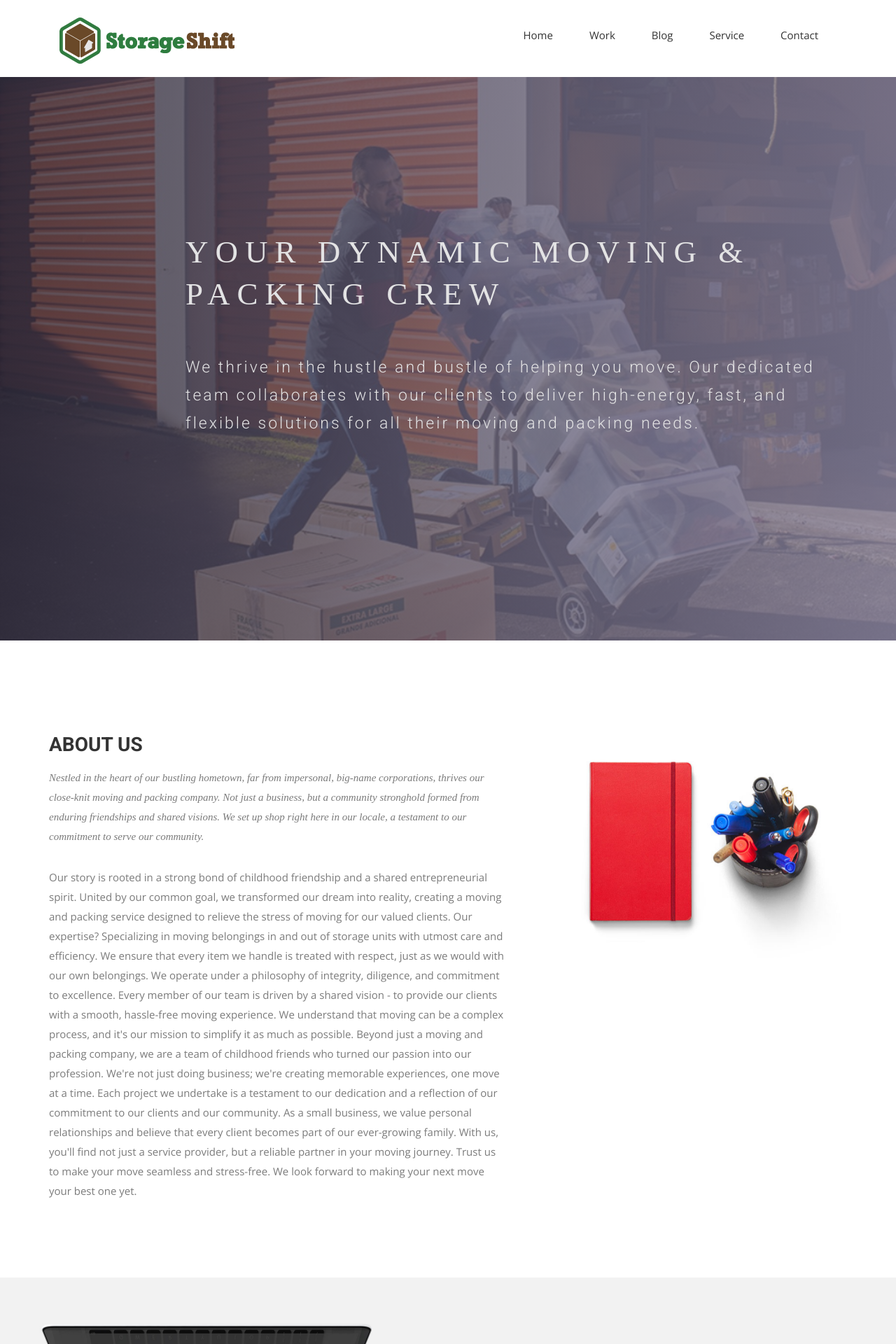
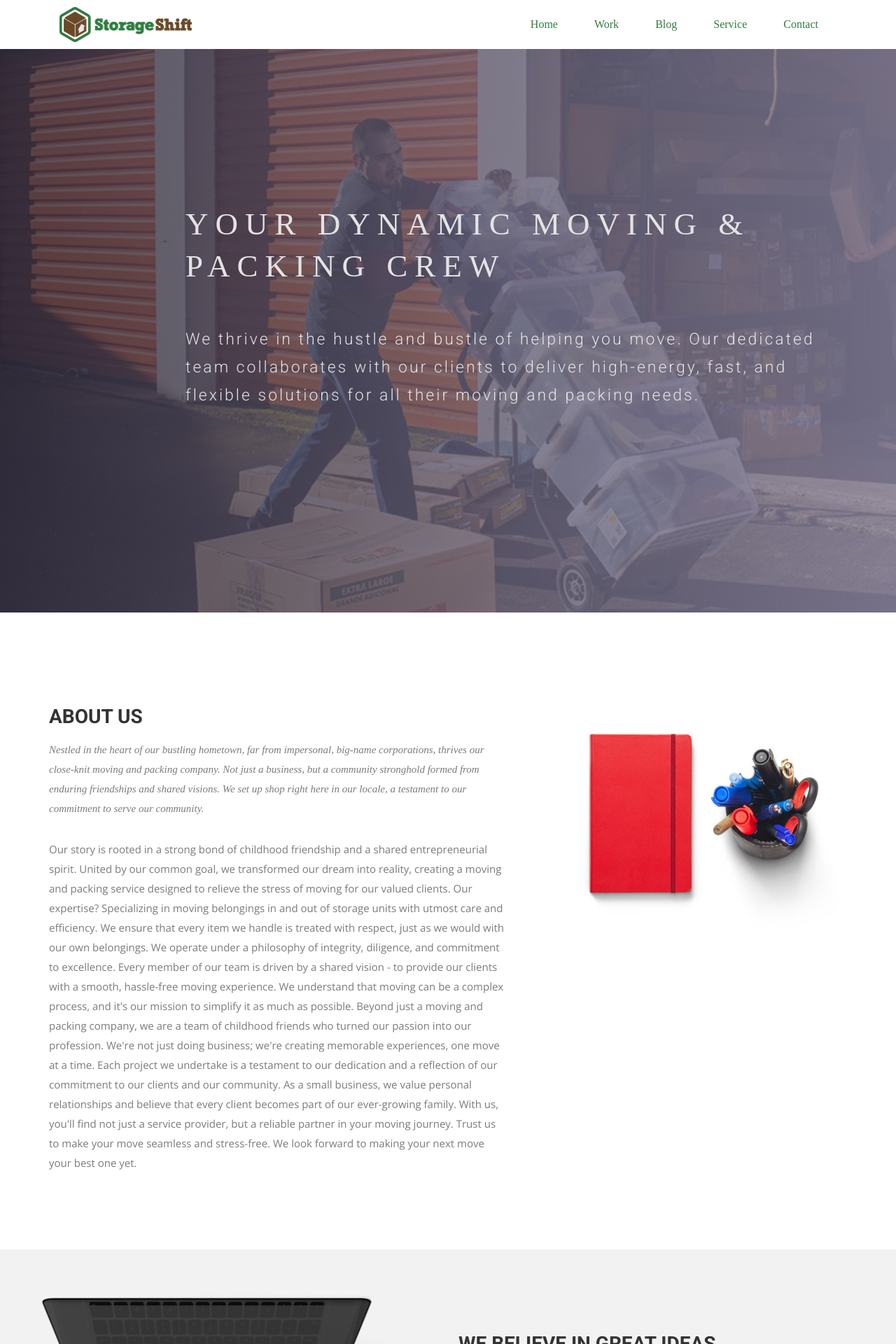
Before and after one commit to jjjustyn/storage_shift, a Jekyll site: the page built from index.html, in a window 1280 px wide. Shown: the top 1920 px of the page at 70% size. Built offline with Jekyll 4.4.1, drawn with Linux system fonts in a browser that asks for light colours; nearby versions of some CDN libraries; some web fonts are replaced.

Commit message:
Centered logo, increased logo resolution, and imported rockwell font from google

```diff
--- a/_includes/header.html
+++ b/_includes/header.html
@@ -15,7 +15,7 @@
             <span class="icon-bar"></span>
             </button>
             <a class="navbar-brand" href="index.html">
-              <img src="{{ site.baseurl }}/img/logo.png" alt="Logo">
+              <img class = "logo" src="{{ site.baseurl }}/img/logo.png" alt="Storage Shift">
             </a>
           </div>
             <!-- Collect the nav links, forms, and other content for toggling -->
--- a/css/airspace.css
+++ b/css/airspace.css
@@ -9,6 +9,7 @@
 @import url(//fonts.googleapis.com/css?family=Open+Sans:400,300,600);
 @import url(//fonts.googleapis.com/css?family=Roboto:400,100,300,500,700);
 @import url(//fonts.googleapis.com/css?family=Volkhov:400italic);
+@import url(//fonts.googleapis.com/css?family=Rockwell);
 /* var text-decoration */
 /*--
 	Common Css
@@ -66,27 +67,32 @@
 --*/
 header {
   background: #fff;
-  padding-top: 20px;
-  padding-bottom: 40px;
+  padding: 10px 0;
 }
 header .navbar {
   margin-bottom: 0px;
   border: 0px;
 }
 header .navbar-brand {
-  padding-top: 5px;
+  padding-top: 0px;
+}
+header .logo {
+  height: 50px;
+  width: auto;
 }
 header .navbar-default {
   background: none;
   border: 0px;
 }
 header .navbar-default .navbar-nav {
-  padding-top: 10px;
+  padding-top: 5px;
 }
 header .navbar-default .navbar-nav li a {
-  color: #333333;
+  color: #337D3E;
   padding: 10px 26px;
-  font-size: 15px;
+  font-size: 16px;
+  font-weight: 500;
+  font-family: 'Rockwell', serif;
 }
 font header .navbar-default .navbar-nav li a:hover {
   color: #000;
```
Also changed, not shown: img/logo.png.
